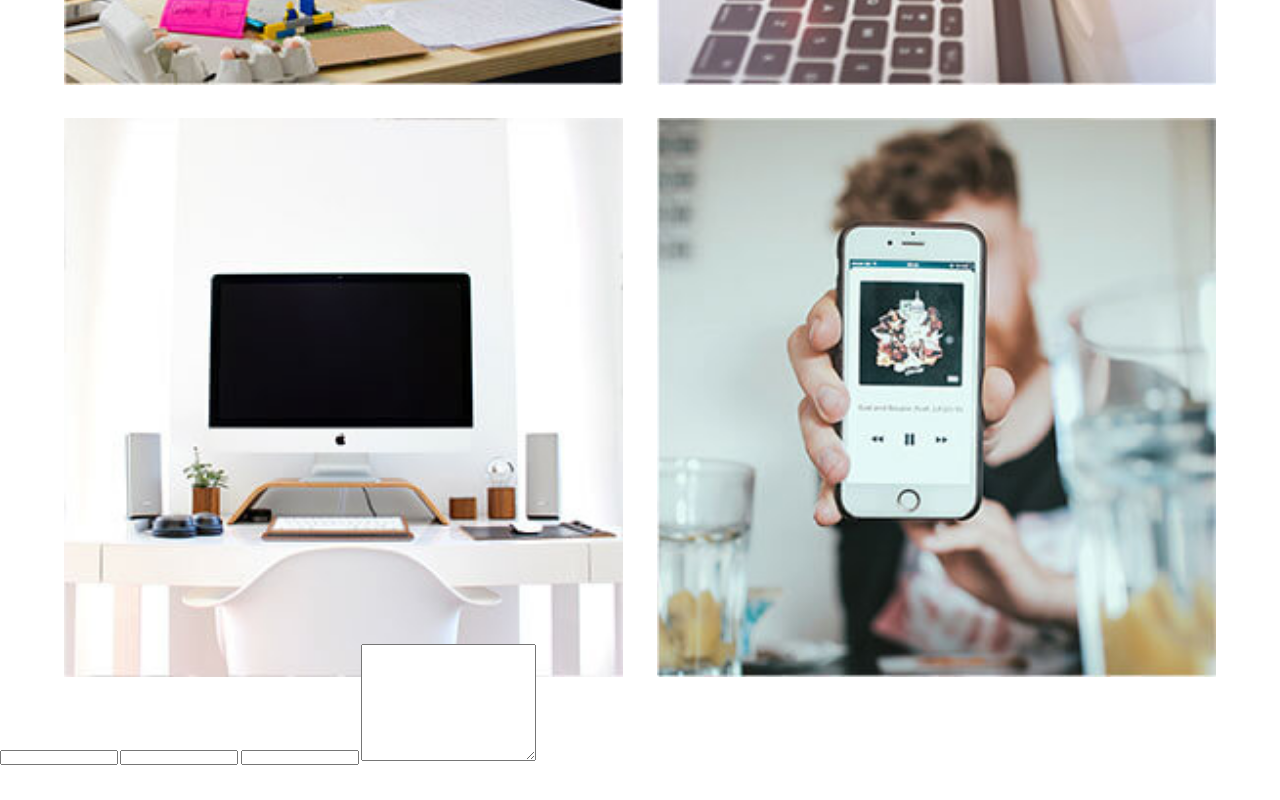
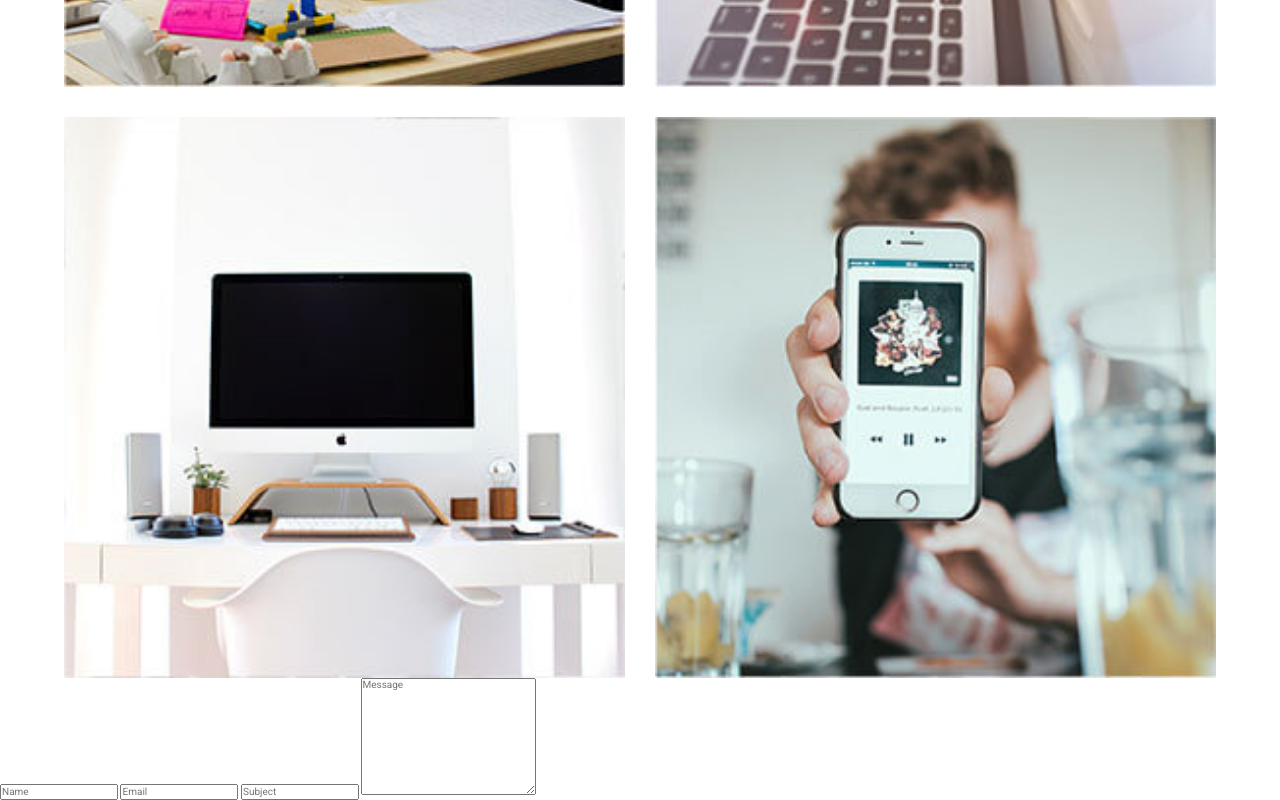
Before and after one commit to PrzemyslawMatlega/MultiPage, a website built with webpack: page index.html in a window 1280 px wide. Shown: the part 2373-3173 px from the top of the page. Before the commit the page ends 3138 px from the top, so only its background shows below. Built offline with nearby package versions, Linux system fonts and the light colour scheme; files whose address does not match are found by name.

Commit message:
team gallery grid bug fixed

```diff
--- a/index.html
+++ b/index.html
@@ -209,10 +209,10 @@
 
         <section class="contact">
             <form action="#" class="contactUs">
-                <input type="text" class="contactUs__field--small">
-                <input type="text" class="contactUs__field--small">
-                <input type="text" class="contactUs__field--small">
-                <textarea name="" class="contatct__field--big" cols="30" rows="10"></textarea>
+               <input type="text" class="contactUs__field--small" placeholder="Name">
+                <input type="text" class="contactUs__field--small" placeholder="Email">
+                <input type="text" class="contactUs__field--small" placeholder="Subject">
+                <textarea name="" class="contatct__field--big" cols="30" rows="10" placeholder="Message"></textarea>
 
             </form>
         </section>
--- a/src/scss/layout/_team.scss
+++ b/src/scss/layout/_team.scss
@@ -30,10 +30,10 @@
 
 .teamPhotos{
     display: grid;
-    grid-template-areas: "photo photo"
-                         "photo photo";
-    grid-column-gap: 3%;
-    grid-row-gap: 3%;
+    grid-template-rows: 1fr 1fr;
+    grid-template-columns: 1fr 1fr;
+    grid-column-gap: 3rem;
+    grid-row-gap: 3rem;
 
     &__singlePhoto{
         &>img{
```
Also changed, not shown: src/scss/layout/_contact.scss (added).
